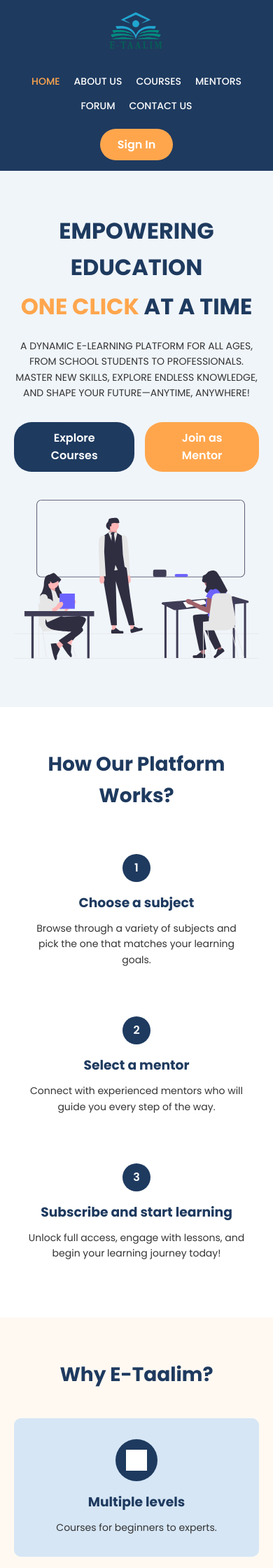
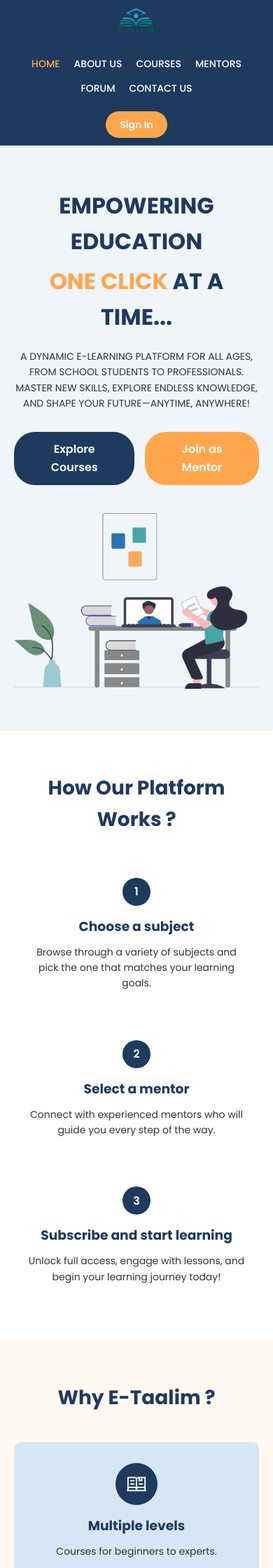
Before and after one commit to manarghr/e-learning-plat, a PHP site: page / in a window 390 px wide. Shown: the top 2240 px of the page at 70% size. Run offline with PHP 8.4, Linux system fonts and the light colour scheme; grey boxes are pictures that could not be loaded.

Commit message:
added icons and modified html file

```diff
--- a/index.html
+++ b/index.html
@@ -6,6 +6,7 @@
     <title>E-Taalim - Empowering Education</title>
     <link rel="stylesheet" href="style.css">
     <link rel="stylesheet" href="https://fonts.googleapis.com/css2?family=Poppins:wght@400;500;600;700&display=swap">
+    <link rel="stylesheet" href="https://cdnjs.cloudflare.com/ajax/libs/font-awesome/4.7.0/css/font-awesome.min.css">
 </head>
 <body>
     <!-- Navigation Bar -->
@@ -15,7 +16,7 @@
                 <img src="images/E-TAALIM.pnj.png" alt="E-Taalim Logo">
             </div>
             <nav>
-                <ul>
+                <ul class="nav-links">
                     <li><a href="#" class="active">HOME</a></li>
                     <li><a href="#">ABOUT US</a></li>
                     <li><a href="#">COURSES</a></li>
@@ -35,15 +36,15 @@
         <div class="container">
             <div class="hero-content">
                 <h1>EMPOWERING EDUCATION</h1>
-                <h2><span>ONE CLICK</span> AT A TIME</h2>
+                <h2><span>ONE CLICK</span> AT A TIME...</h2>
                 <p>A DYNAMIC E-LEARNING PLATFORM FOR ALL AGES, FROM SCHOOL STUDENTS TO PROFESSIONALS. MASTER NEW SKILLS, EXPLORE ENDLESS KNOWLEDGE, AND SHAPE YOUR FUTURE—ANYTIME, ANYWHERE!</p>
                 <div class="hero-buttons">
                     <a href="#" class="btn btn-secondary">Explore Courses</a>
                     <a href="#" class="btn btn-primary">Join as Mentor</a>
                 </div>
             </div>
-            <div class="hero-image">
-                <img src="images/undraw_educator_6dgp.svg" alt="Student learning online">
+
+                <img src="images/illustration1.png" alt="Student learning online">
             </div>
         </div>
     </section>
@@ -51,7 +52,7 @@
     <!-- How It Works Section -->
     <section class="how-it-works">
         <div class="container">
-            <h2>How Our Platform Works?</h2>
+            <h2>How Our Platform Works ?</h2>
             <div class="steps">
                 <div class="step">
                     <div class="step-number">1</div>
@@ -75,25 +76,25 @@
     <!-- Why E-Taalim Section -->
     <section class="why-etaalim">
         <div class="container">
-            <h2>Why E-Taalim?</h2>
+            <h2>Why E-Taalim ?</h2>
             <div class="features">
                 <div class="feature">
                     <div class="feature-icon">
-                        <img src="levels-icon.png" alt="Multiple levels icon">
+                        <img src="images/livre.png" alt="Multiple levels icon">
                     </div>
                     <h3>Multiple levels</h3>
                     <p>Courses for beginners to experts.</p>
                 </div>
                 <div class="feature">
                     <div class="feature-icon">
-                        <img src="mentors-icon.png" alt="Professional Mentors icon">
+                        <img src="images/mentor.png".png" alt="Professional Mentors icon">
                     </div>
                     <h3>Professional Mentors</h3>
                     <p>Learn from industry experts.</p>
                 </div>
                 <div class="feature">
                     <div class="feature-icon">
-                        <img src="flexible-icon.png" alt="Flexible Learning icon">
+                        <img src="images/tutoriels-videos.png" alt="Flexible Learning icon">
                     </div>
                     <h3>Flexible Learning</h3>
                     <p>Study anytime, anywhere, with no strict schedules.</p>
@@ -102,7 +103,7 @@
         </div>
     </section>
 
-
+    <!-- Footer -->
     <footer class="footer">
         <div class="container">
             <div class="footer-content">
@@ -144,9 +145,5 @@
             </div>
         </div>
     </footer>
-
-<!-- Add Font Awesome for the icons -->
-<link rel="stylesheet" href="https://cdnjs.cloudflare.com/ajax/libs/font-awesome/4.7.0/css/font-awesome.min.css">
-
 </body>
 </html>
--- a/style.css
+++ b/style.css
@@ -34,7 +34,7 @@
 .btn {
   display: inline-block;
   padding: 10px 25px;
-    border-radius: 25px;
+  border-radius: 30px;
   font-weight: 600;
   transition: all 0.3s ease;
   text-align: center;
@@ -58,11 +58,12 @@
   background-color: #152c48;
 }
 
-  /* Header Styles */
+/* Header Styles - Updated to match the image */
 header {
   background-color: #1e3a5f;
   color: white;
-    padding: 15px 0;
+  padding: 10px 0;
+  border-bottom: 1px solid #2c4a6f;
 }
 
 header .container {
@@ -72,27 +73,41 @@
 }
 
 .logo img {
-    height: 60px;
+  height: 40px;
 }
 
-  nav ul {
+/* Navigation styles updated to match the image */
+nav {
+  flex: 1;
   display: flex;
-    border-radius: 20%;
+  justify-content: center;
 }
 
-  nav ul li {
-    margin-left: 25px;
+.nav-links {
+  display: flex;
+  align-items: center;
 }
 
-  nav ul li a {
+.nav-links li {
+  margin: 0 15px;
+}
+
+.nav-links li a {
   font-size: 14px;
   font-weight: 500;
   transition: color 0.3s ease;
+  padding: 5px 0;
 }
 
-  nav ul li a:hover,
-  nav ul li a.active {
+.nav-links li a:hover,
+.nav-links li a.active {
   color: #ffa64d;
+}
+
+.sign-in .btn {
+  padding: 8px 20px;
+  border-radius: 25px;
+  font-size: 14px;
 }
 
 /* Hero Section */
@@ -115,6 +130,51 @@
 .hero-image {
   flex: 1;
   text-align: center;
+  position: relative;
+}
+
+.logo-squares {
+  position: absolute;
+  top: 0;
+  right: 50%;
+  transform: translateX(50%);
+  width: 70px;
+  height: 70px;
+  border: 1px solid #ccc;
+  border-radius: 5px;
+  background-color: white;
+  display: grid;
+  grid-template-columns: 1fr 1fr;
+  grid-template-rows: 1fr 1fr;
+  gap: 5px;
+  padding: 10px;
+}
+
+.square {
+  width: 20px;
+  height: 20px;
+  border-radius: 2px;
+}
+
+.square.blue {
+  background-color: #1e5f8f;
+  grid-column: 1;
+  grid-row: 1;
+}
+
+.square.teal {
+  background-color: #5fbfb8;
+  grid-column: 2;
+  grid-row: 1;
+}
+
+.square.orange {
+  background-color: #ffa64d;
+  grid-column: 1 / span 2;
+  grid-row: 2;
+  width: 20px;
+  height: 20px;
+  margin-left: auto;
 }
 
 .hero h1 {
@@ -143,6 +203,11 @@
 .hero-buttons {
   display: flex;
   gap: 15px;
+}
+
+.hero-buttons .btn {
+  padding: 12px 25px;
+  font-weight: 600;
 }
 
 /* How It Works Section */
@@ -484,13 +507,17 @@
     margin-bottom: 15px;
   }
 
-    nav ul {
+  nav {
+    width: 100%;
+  }
+
+  .nav-links {
     margin-bottom: 15px;
     flex-wrap: wrap;
     justify-content: center;
   }
 
-    nav ul li {
+  .nav-links li {
     margin: 5px 10px;
   }
 
```
Also changed, not shown: other parts of style.css (+0 -42 lines), images/illustration1.png (added), images/livre.png (added), images/mentor.png (added), images/tutoriels-videos.png (added). Lines whose indentation alone changed are shown as unchanged.
